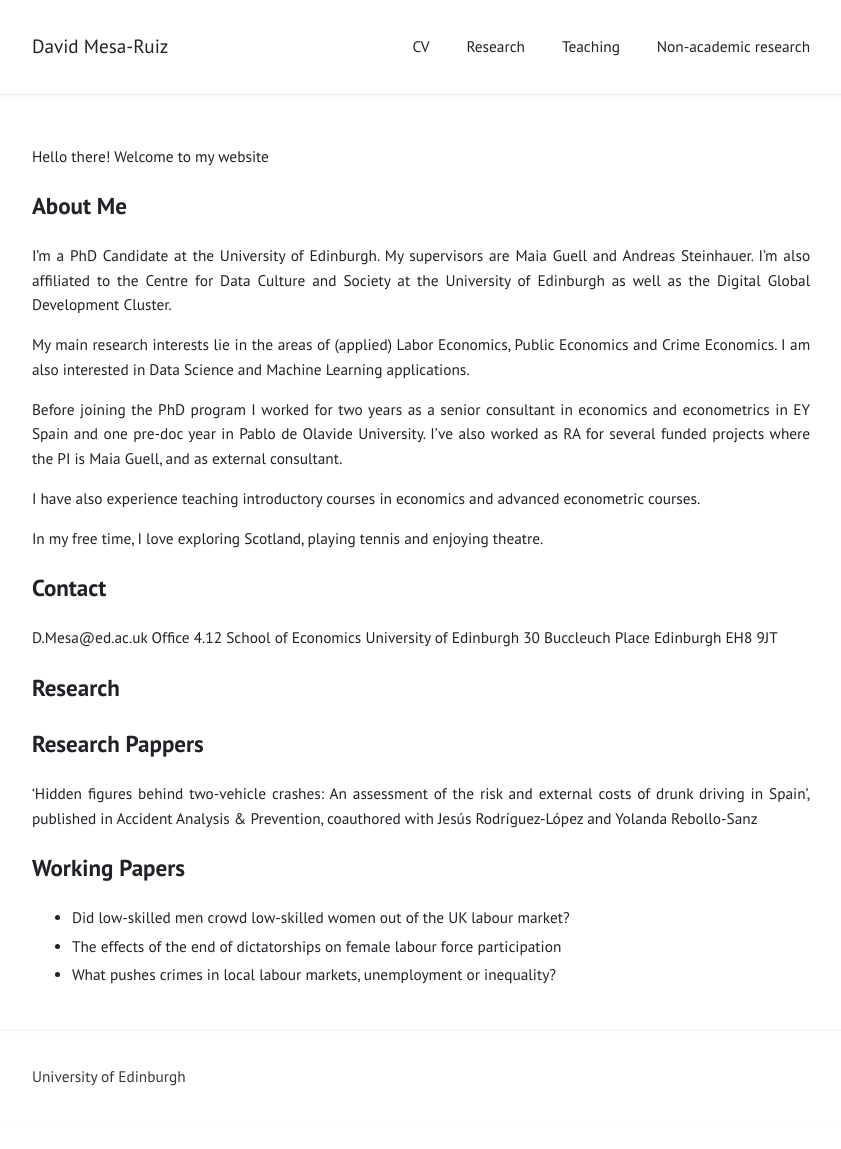
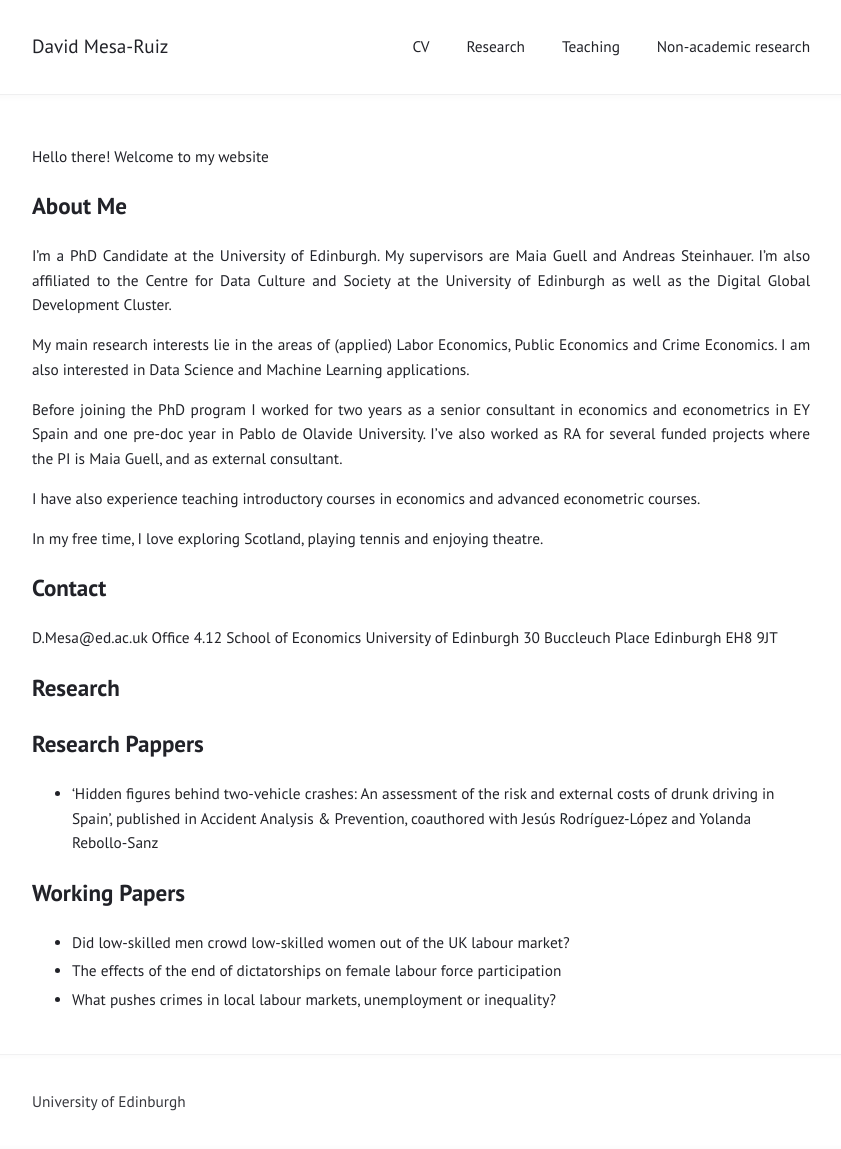
Before and after one commit to davmesrui/davmesrui.github_v02.io, a Jekyll site: the page built from index.md, in a window 1280 px wide. Shown: the whole page, without its empty margins (219-1060 px from the left). Built offline with Jekyll 4.4.1, drawn with Linux system fonts in a browser that asks for light colours; before the commit the page ends 1124 px from its top, so only the background shows below that.

```diff
--- a/index.md
+++ b/index.md
@@ -31,7 +31,7 @@ EH8 9JT
 
 # Research Pappers
 
-'Hidden figures behind two-vehicle crashes: An assessment of the risk and external costs of drunk driving in Spain', published in Accident Analysis & Prevention, coauthored with Jesús Rodríguez-López and Yolanda Rebollo-Sanz
+- 'Hidden figures behind two-vehicle crashes: An assessment of the risk and external costs of drunk driving in Spain', published in Accident Analysis & Prevention, coauthored with Jesús Rodríguez-López and Yolanda Rebollo-Sanz
 
 # Working Papers
 - Did low-skilled men crowd low-skilled women out of the UK labour market?
```
